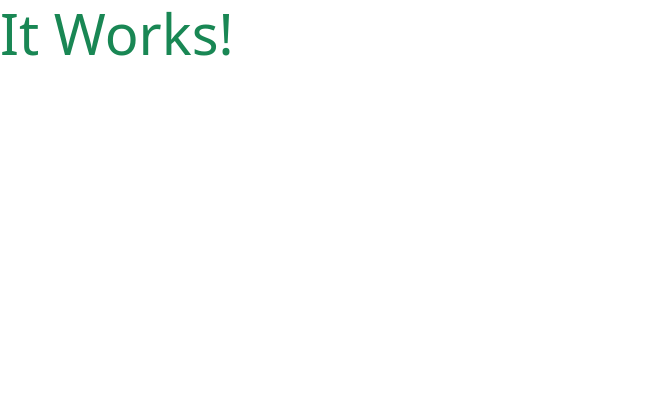
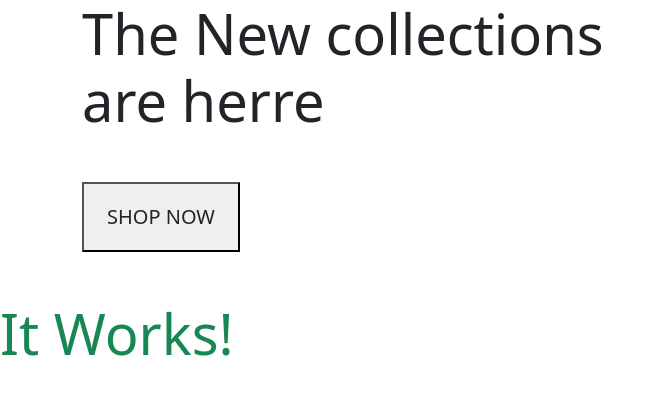
Before and after one commit to Michaelstanden/boutique_ado, a Django app: page / in a window 1280 px wide. Shown: the top 395 px of the page, without its empty margins (0-662 px from the left). Run offline with Django 3.2, Linux system fonts and the light colour scheme; some libraries are stand-ins or nearby versions.

Commit message:
added home page content

```diff
--- a/home/templates/home/index.html
+++ b/home/templates/home/index.html
@@ -1,8 +1,29 @@
 {% extends "base.html" %}
 {% load static %}
 
+{% block page_header %}
+<div class="container header-container">
+    <div class="row">
+        <div class="col"></div>
+    </div>
+</div>
+{% endblock %}
+
 {% block content %}
+<div class="container h-100">
+    <div class="row h-100"></div>
+    <div class="col-7 col-md-6 my-auto">
+        <h1 class="display-4 logo-font text-black">The New collections are herre</h1>
+        <div class="my-5">
+            <h4>
+                <button>
+                    <a href="" class="show-now-button btn btn-lg rounded-0 text-uppercase py-3">Shop Now</a>
+                </button>
+            </h4>
+        </div>
+    </div>
 
+</div>
 <h1 class="display-4 text-success">It Works!</h1>
 
 {% endblock %}
```
